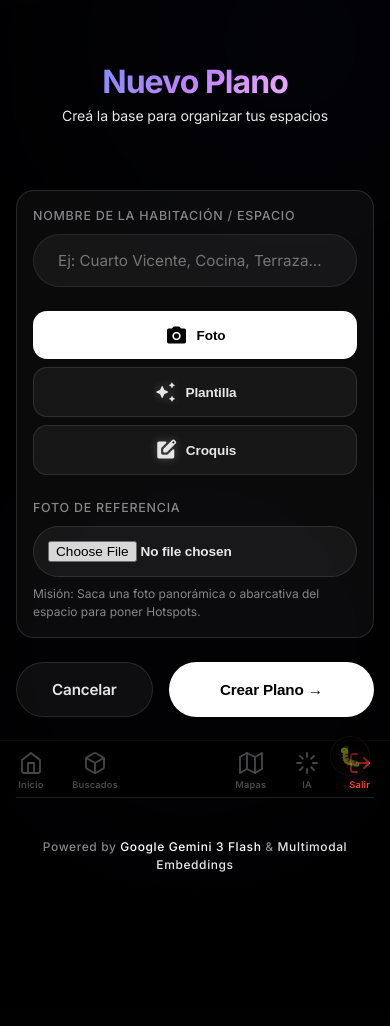
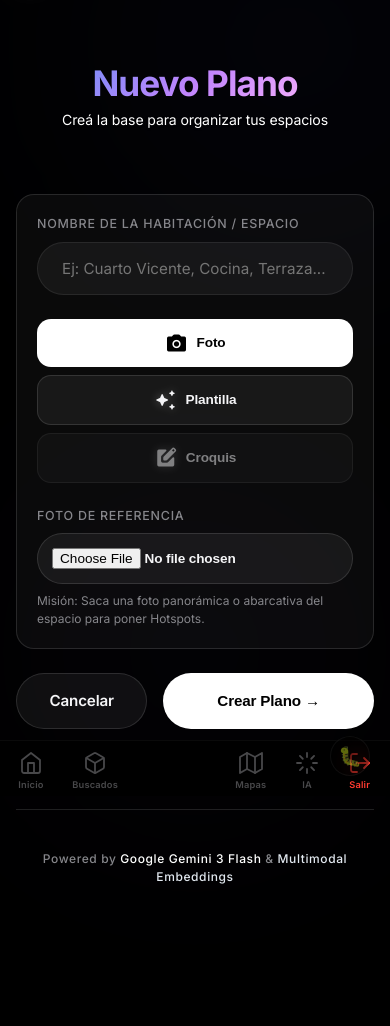
Before and after one commit to zorro6061/Busca-todo, a Flask app: page /plano/nuevo in a window 390 px wide. Shown: the part 48-1074 px from the top of the page. Before the commit the page ends 920 px from the top, so only its background shows below. Run offline with Flask 3, Linux system fonts and the light colour scheme; the visitor is signed in with stand-in values (Sample User, id 1); some libraries are stand-ins or nearby versions.

Commit message:
Rev 99: Mobile Accessibility (Field Ready) - Touch Targets, Outdoor Contrast and Pinch-to-Zoom

```diff
--- a/static/css/silver.css
+++ b/static/css/silver.css
@@ -76,10 +76,42 @@
     filter: none !important;
 }
 
-/* Secondary (Glass) buttons and standard text should keep silver/white text */
-.btn-secondary,
+/* ── MOBILE ACCESSIBILITY & CONTRAST (Revision 99) ── */
+/* Ensure all interactive targets are at least 44x44px for field use */
+.btn,
+.template-card,
+.variant-item,
+.nav-links a,
+.mobile-nav-item {
+    min-height: 44px !important;
+    display: inline-flex !important;
+    align-items: center;
+    justify-content: center;
+}
+
+/* Reinforced Outdoor Contrast */
+:root {
+    --text-high-contrast: #ffffff;
+}
+
 .page-subtitle,
-.hero-subtitle {
-    color: #ffffff !important;
-    opacity: 0.9 !important;
+.hero-subtitle,
+.variant-content p {
+    color: var(--text-high-contrast) !important;
+    opacity: 1 !important; /* Full opacity for sunlight visibility */
+    text-shadow: 0 1px 2px rgba(0,0,0,0.5);
 }
+
+/* Specific Mobile Overrides */
+@media (max-width: 768px) {
+    .gradient-text {
+        font-size: 2.2rem !important;
+    }
+    .card {
+        padding: 20px !important;
+    }
+    .btn-lg {
+        padding: 16px 24px !important;
+        width: 100% !important;
+    }
+}
--- a/templates/layout.html
+++ b/templates/layout.html
@@ -3,7 +3,7 @@
 
 <head>
     <meta charset="UTF-8">
-    <meta name="viewport" content="width=device-width, initial-scale=1.0">
+    <meta name="viewport" content="width=device-width, initial-scale=1.0, viewport-fit=cover, maximum-scale=5.0">
     <title>Ctrl+F Físico | Buscador de Objetos Reales</title>
     <link rel="preconnect" href="https://fonts.googleapis.com">
     <link rel="preconnect" href="https://fonts.gstatic.com" crossorigin>
```
Also changed, not shown: templates/plano_modular_editor.html (+62 -0 lines).
